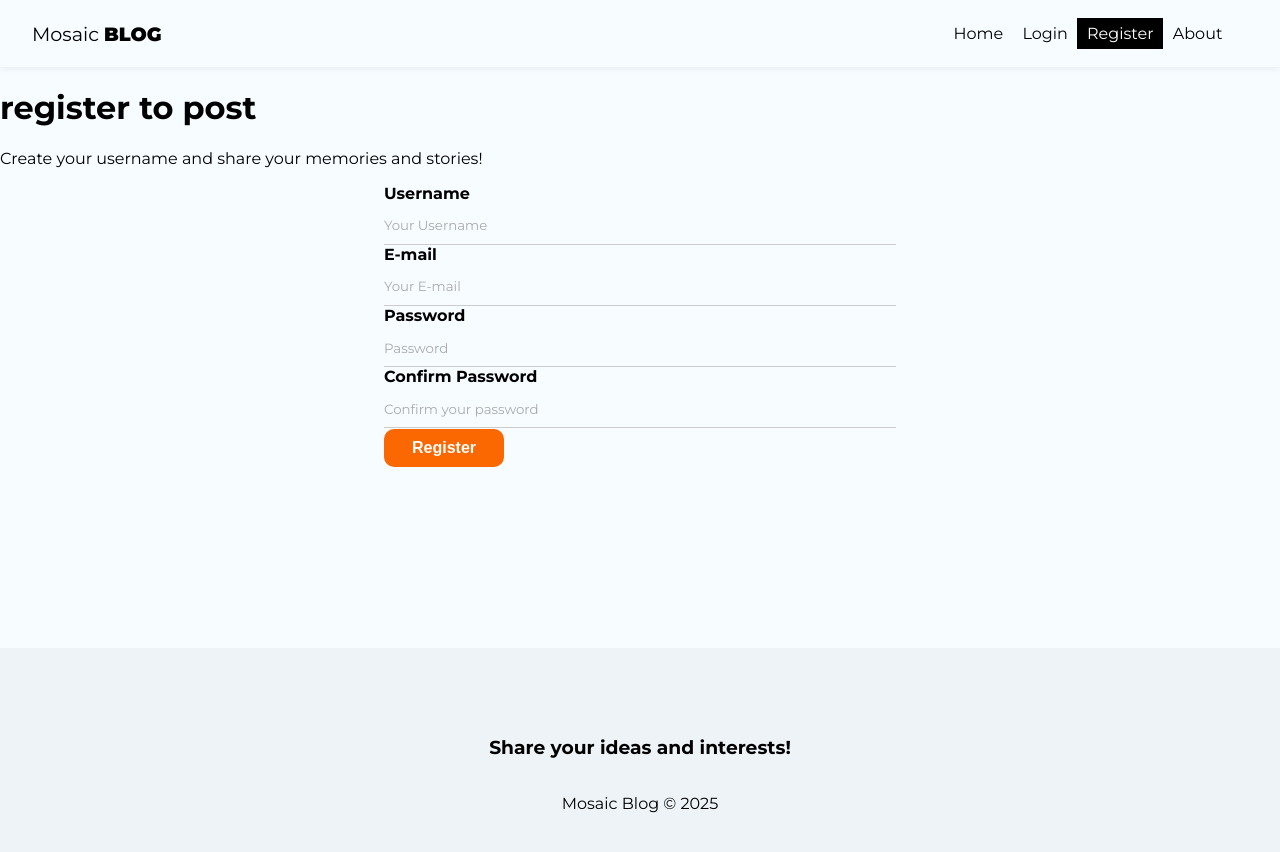
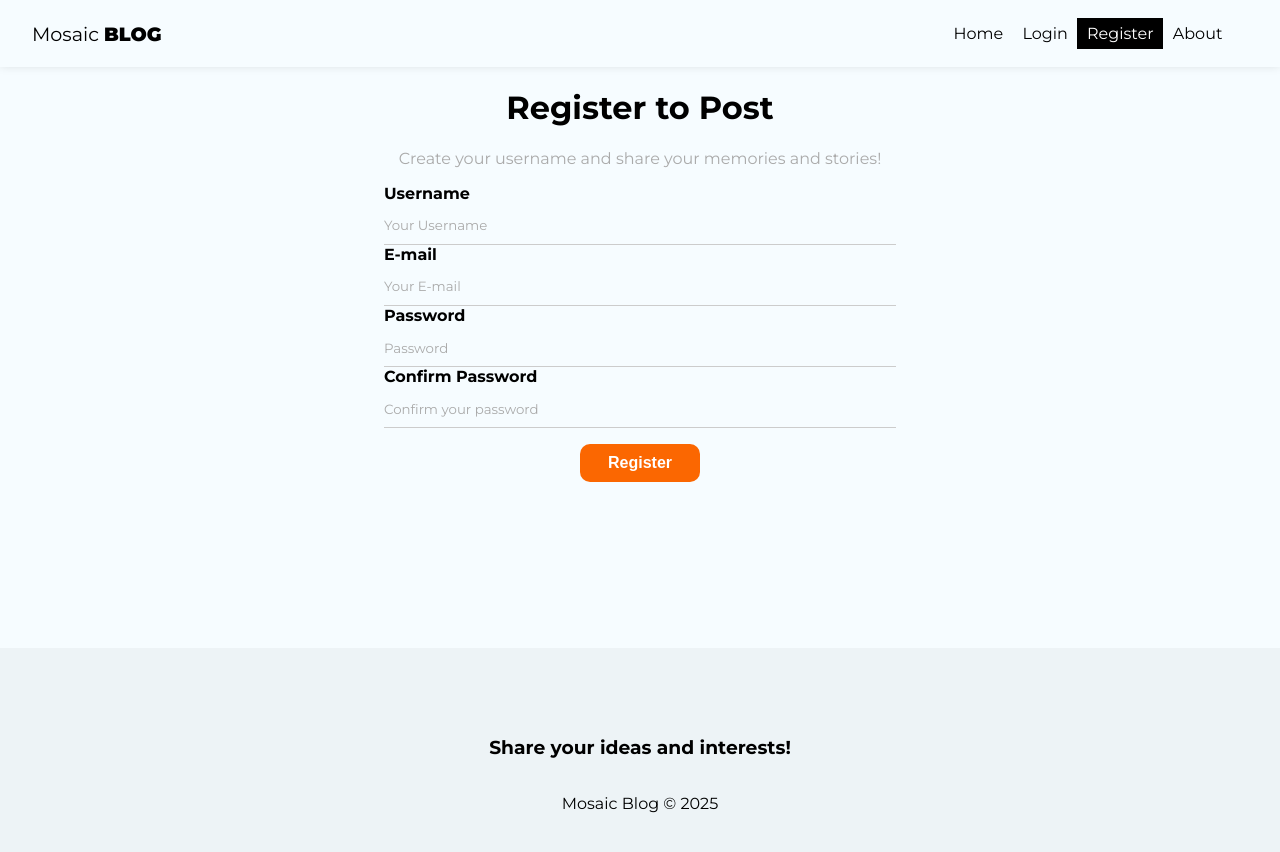
Before and after one commit to ViniciusFantin/MosaicJS, a React (Create React App) app in the folder mosaic/: page /register in a window 1280 px wide. Shown: the top 852 px of the page. Built offline with nearby package versions, Linux system fonts and the light colour scheme.

Commit message:
feat validation

```diff
--- a/mosaic/src/index.css
+++ b/mosaic/src/index.css
@@ -43,7 +43,7 @@
 label {
   display: flex;
   flex-direction: column;
-  margin-bottom: 1px;
+  margin-bottom: 1em;
 }
 
 label span {
--- a/mosaic/src/pages/Register/Register.js
+++ b/mosaic/src/pages/Register/Register.js
@@ -3,11 +3,34 @@
 import { useEffect, useState } from "react";
 
 const Register = () => {
+  const [displayName, setDisplayName] = useState("");
+  const [email, setEmail] = useState("");
+  const [password, setPassword] = useState("");
+  const [confirmPassword, setConfirmPassword] = useState("");
+  const [error, setError] = useState("");
+
+  const handleSubmit = (e) => {
+    e.preventDefault();
+
+    setError("");
+
+    const user = {
+      displayName,
+      email,
+      password,
+    };
+    if (password !== confirmPassword) {
+      setError("As senhas precisam ser iguais");
+    }
+
+    console.log(user);
+  };
+
   return (
-    <div>
-      <h1>register to post</h1>
+    <div className={styles.register}>
+      <h1>Register to Post</h1>
       <p>Create your username and share your memories and stories!</p>
-      <form>
+      <form onSubmit={handleSubmit}>
         <label>
           <span>Username</span>
           <input
@@ -15,15 +38,26 @@
             name="displayName"
             required
             placeholder="Your Username"
+            value={displayName}
+            onChange={(e) => setDisplayName(e.target.value)}
           />
           <span>E-mail</span>
-          <input type="email" name="email" required placeholder="Your E-mail" />
+          <input
+            type="email"
+            name="email"
+            required
+            placeholder="Your E-mail"
+            value={email}
+            onChange={(e) => setEmail(e.target.value)}
+          />
           <span>Password</span>
           <input
             type="password"
             name="password"
             required
             placeholder="Password"
+            value={password}
+            onChange={(e) => setPassword(e.target.value)}
           />
           <span>Confirm Password</span>
           <input
@@ -31,9 +65,12 @@
             name="confirmPassword"
             required
             placeholder="Confirm your password"
+            value={confirmPassword}
+            onChange={(e) => setConfirmPassword(e.target.value)}
           />
         </label>
         <button className="btn">Register</button>
+        {error && <p className="error"> {error} </p>}
       </form>
     </div>
   );
--- a/mosaic/src/pages/Register/Register.module.css
+++ b/mosaic/src/pages/Register/Register.module.css
@@ -0,0 +1,7 @@
+.register {
+  text-align: center;
+}
+
+.register p {
+  color: #aaa;
+}
```
